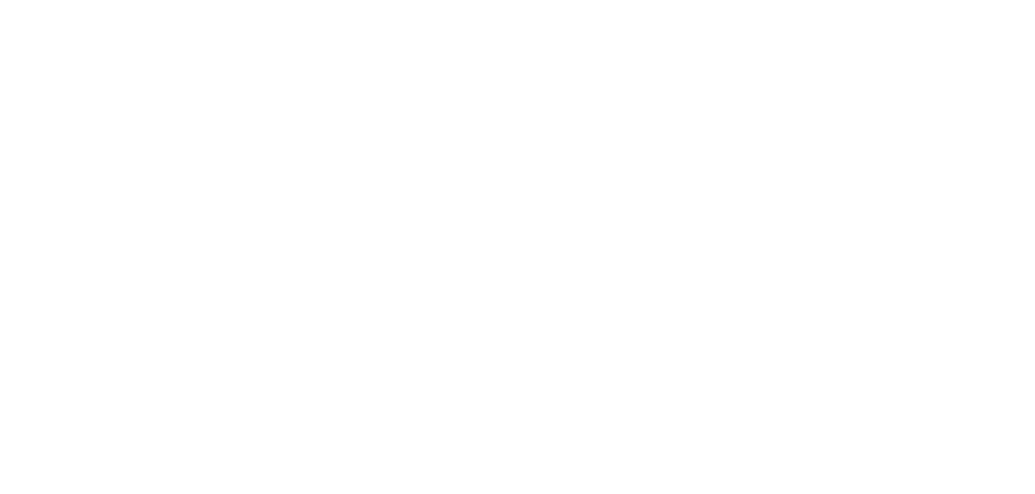
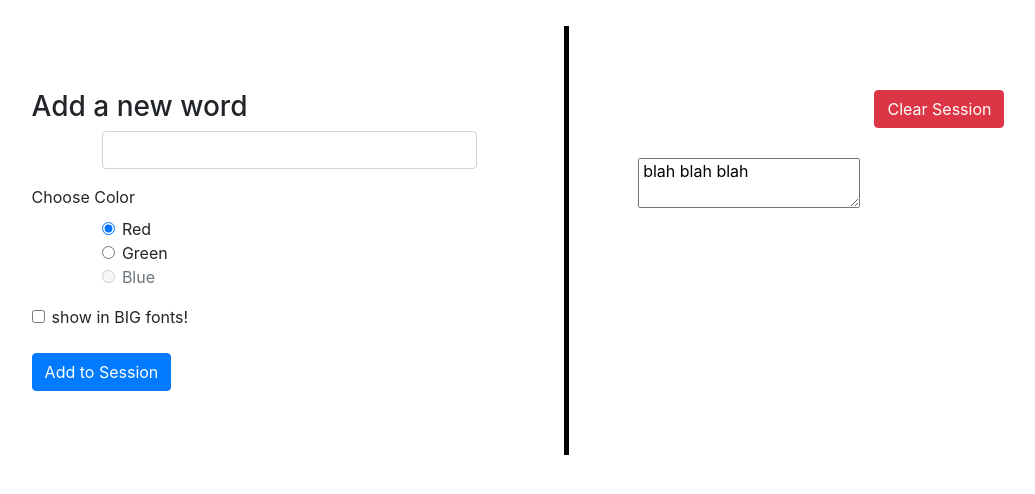
Before and after one commit to mattselden12/sessionwords_proj, a Django app: page / in a window 1280 px wide. Before the commit the part shown is empty. Shown: the top 494 px of the page, without its empty margins (58-1093 px from the left). Run offline with Django 3.2, Linux system fonts and the light colour scheme; some libraries are stand-ins or nearby versions.

Commit message:
html setup

```diff
--- a/apps/session_words/templates/session_words/index.html
+++ b/apps/session_words/templates/session_words/index.html
@@ -4,15 +4,84 @@
     <meta charset="UTF-8">
     <meta name="viewport" content="width=device-width, initial-scale=1.0">
     <meta http-equiv="X-UA-Compatible" content="ie=edge">
-    <title>Time Display</title>
+    <title>Session Words</title>
+    <link rel="stylesheet" href="https://maxcdn.bootstrapcdn.com/bootstrap/4.0.0/css/bootstrap.min.css" integrity="sha384-Gn5384xqQ1aoWXA+058RXPxPg6fy4IWvTNh0E263XmFcJlSAwiGgFAW/dAiS6JXm" crossorigin="anonymous">
     {% load static %}
-    <link rel="stylesheet" href="{% static 'timedisplay_app/css/indexstyle.css' %}">
+    <link rel="stylesheet" href="{% static 'session_words/css/indexstyle.css' %}">
     <style>
-
+    *{
+        margin: 0px;
+        padding: 0px;
+        /* outline: 2px dotted red; */
+    }
+    #leftside{
+        vertical-align: top;
+        margin: 2% 0% 2% 2%;
+        border-right: 5px solid black;
+        display:inline-block;
+        width:47%;
+        padding: 5%;
+    }
+    #rightside{
+        vertical-align: top;
+        margin: 2% 0% 2% 0%;
+        display: inline-block;
+        width:47%;
+        padding:5%;
+    }
+    .mleft{
+        margin-left:15%;
+        width:80%;
+    }
+    .mtop{
+        margin-top:5%;
+    }
+    .btn-danger{
+        margin-left: 50%;
+        margin-bottom:30px;
+    }
     </style>
 </head>
 <body>
-
+    <div id="leftside">
+        <form action = '/process' method='post'>
+            {% csrf_token %}
+            <div class="form-group">
+                <h3>Add a new word</h3>
+                <input type="email" class="form-control mleft" id="exampleInputEmail1" aria-describedby="emailHelp">
+            </div>
+            <div class="form-group">
+                <label for="exampleInputPassword1">Choose Color</label>
+                <div class="form-check mleft">
+                    <input class="form-check-input" type="radio" name="exampleRadios" id="exampleRadios1" value="option1" checked>
+                    <label class="form-check-label" for="exampleRadios1">
+                        Red
+                    </label>
+                </div>
+                <div class="form-check mleft">
+                    <input class="form-check-input" type="radio" name="exampleRadios" id="exampleRadios2" value="option2">
+                    <label class="form-check-label" for="exampleRadios2">
+                        Green
+                    </label>
+                </div>
+                <div class="form-check mleft">
+                    <input class="form-check-input" type="radio" name="exampleRadios" id="exampleRadios3" value="option3" disabled>
+                    <label class="form-check-label" for="exampleRadios3">
+                        Blue
+                    </label>
+                </div>
+            </div>
+            <div class="form-check">
+                <input type="checkbox" class="form-check-input" id="exampleCheck1">
+                <label class="form-check-label" for="exampleCheck1">show in BIG fonts!</label>
+            </div>
+            <button type="submit" class="btn btn-primary mtop">Add to Session</button>
+        </form>
+    </div>
+    <div id="rightside">
+        <a class="btn btn-danger" href="/clear" role="button">Clear Session</a>
+        <textarea> blah blah blah </textarea>
+    </div>
 </body>
 </body>
 </html>
--- a/apps/session_words/urls.py
+++ b/apps/session_words/urls.py
@@ -3,4 +3,5 @@ from . import views
 
 urlpatterns=[
     url(r'^$', views.index),
+    url(r'^clear$', views.clear)
 ]
--- a/apps/session_words/views.py
+++ b/apps/session_words/views.py
@@ -5,3 +5,6 @@ def index(request):
 
     }
     return render(request, 'session_words/index.html', context)
+
+def clear(request):
+    pass
```
Also changed, not shown: apps/session_words/static/session_words/css/indexstyle.css (added), db.sqlite3 (added).
